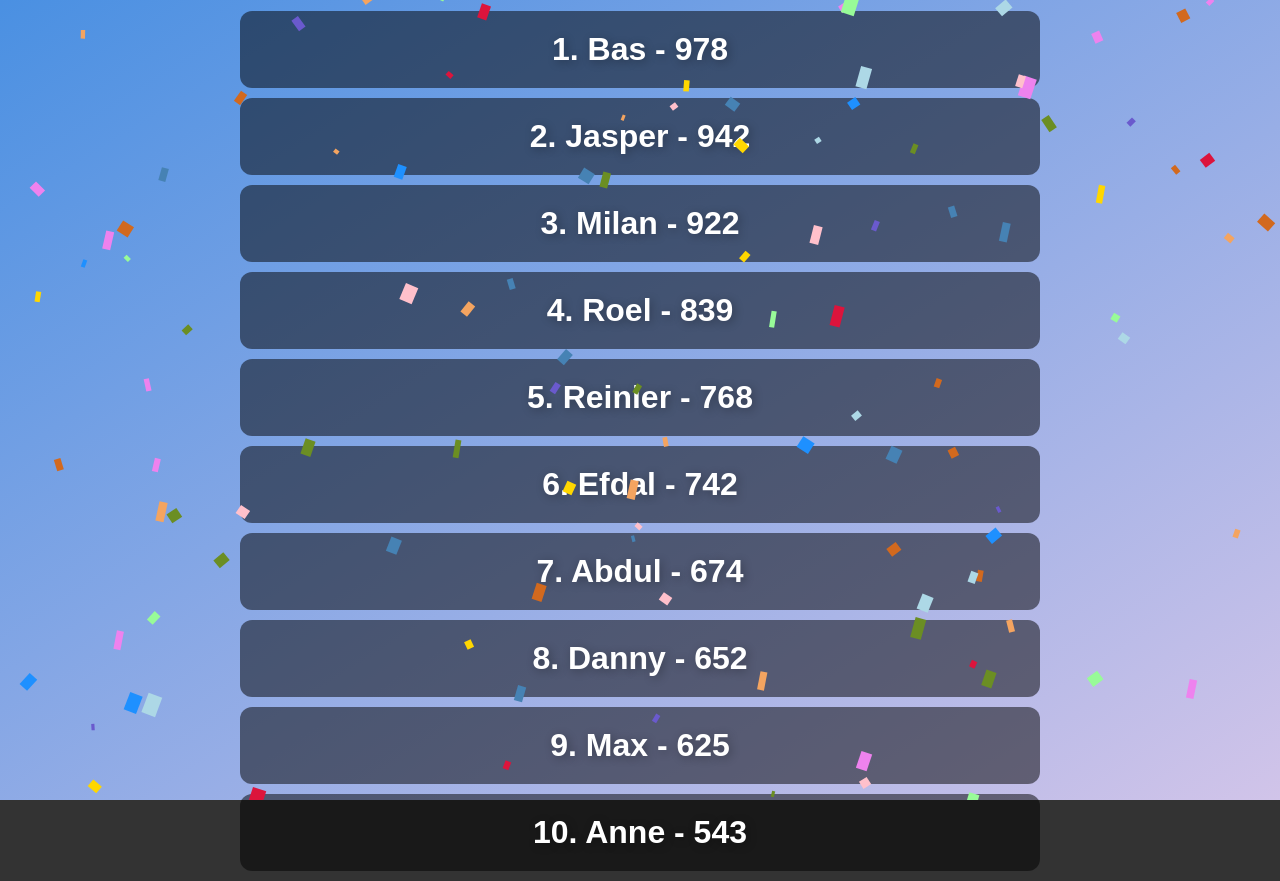
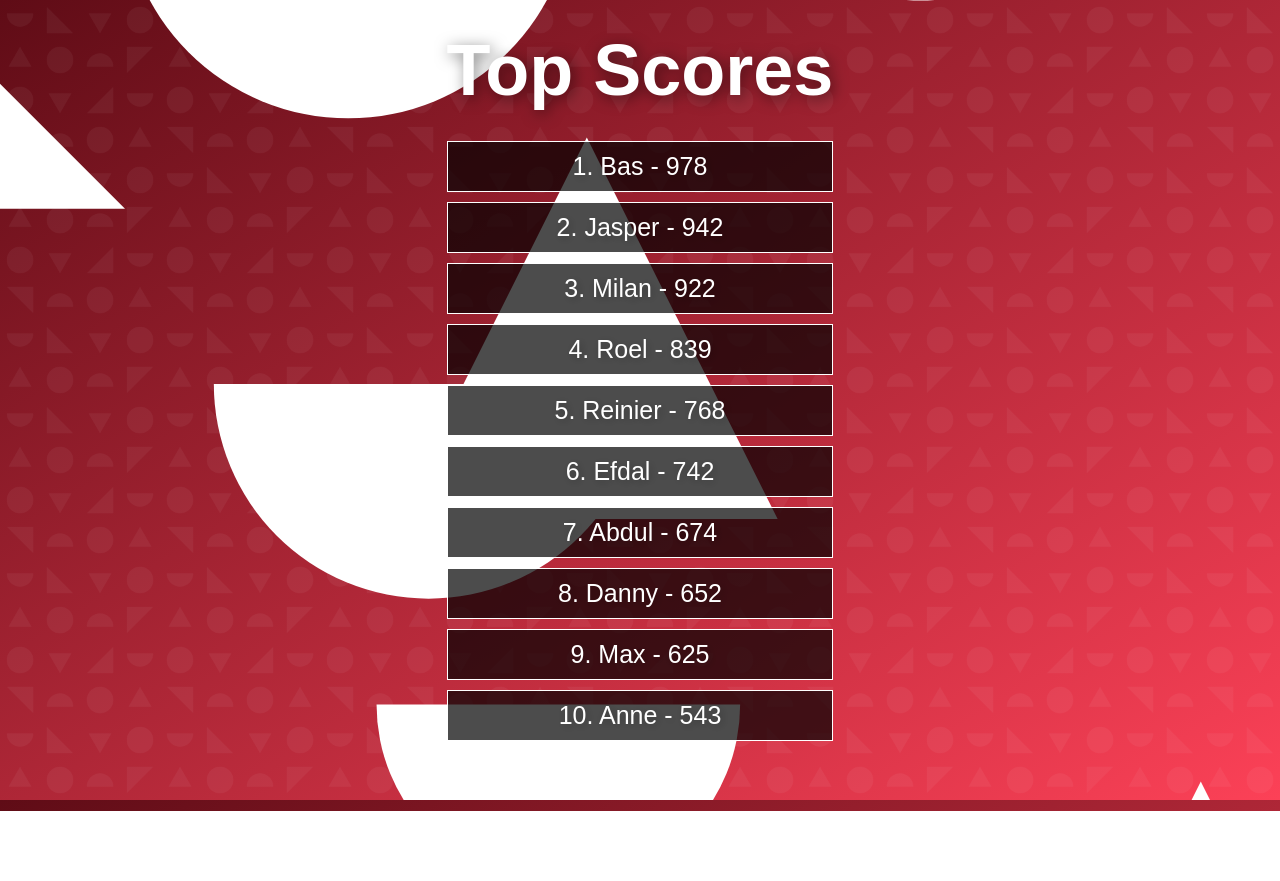
Before and after one commit to Prism098/CDI-Games, a plain HTML site: page scoreboardCDI-main/index.html in a window 1280 px wide. After the commit the page ends 811 px from the top, so only its background shows below. Drawn offline with Linux system fonts and the light colour scheme; a web font is replaced by a local one.

Commit message:
Achtergrond, patronen, vormen, opmaak

```diff
--- a/scoreboardCDI-main/index.html
+++ b/scoreboardCDI-main/index.html
@@ -5,74 +5,27 @@
   <meta name="viewport" content="width=device-width, initial-scale=1.0">
   <title>Scoreboard</title>
   <link rel="stylesheet" href="scoreboard.css"> <!-- Link naar de externe CSS -->
+  <link href="https://fonts.cdnfonts.com/css/ibm-plex-sans" rel="stylesheet">
 </head>
+
+
+
 <body>
+
+  <div id="patternLayer"></div> <!-- Layer for the repeated pattern -->
   <div class="scoreboard">
     <h1>Top Scores</h1>
     <ol id="scoreList"></ol>
   </div>
 
-  <!-- Confetti JS -->
-  <script src="confetti/confetti.js"></script>
+
+  <canvas id="backgroundCanvas"></canvas>
 
 
-  <script>
-    // Array om de gebruikte namen bij te houden
-    let usedNames = [];
+  <!-- Confetti JS -->
+  <!-- <script src="confetti/confetti.js"></script> -->
+  <script src="testScoreboard.js"></script>
 
-    // Functie om een willekeurige naam te genereren zonder duplicaten
-    function generateRandomName() {
-      const names = ['Bas', 'Reinier', 'Abdul', 'Milan', 'Efdal', 'Max', 'Roel', 'Anne', 'Danny', 'Jasper'];
 
-      // Krijg een willekeurige naam die nog niet is gebruikt
-      let randomName;
-      do {
-        randomName = names[Math.floor(Math.random() * names.length)];
-      } while (usedNames.includes(randomName)); // Herhaal totdat een unieke naam wordt gevonden
-
-      // Voeg de naam toe aan de lijst van gebruikte namen
-      usedNames.push(randomName);
-
-      return randomName;
-    }
-
-    // Functie om een willekeurige score te genereren tussen 500 en 1000
-    function generateRandomScore() {
-      return Math.floor(Math.random() * (1000 - 500 + 1)) + 500;
-    }
-
-    // Functie om de scorelijst te genereren en te sorteren
-    function generateScoreboard() {
-      const scoreList = document.getElementById('scoreList');
-      const numScores = 10; // Aantal scores die we willen tonen
-
-      // Maak een array om de scores en namen op te slaan
-      let scores = [];
-
-      for (let i = 0; i < numScores; i++) {
-        const name = generateRandomName(); // Genereer unieke naam
-        const score = generateRandomScore(); // Genereer score tussen 500 en 1000
-
-        // Voeg naam en score toe aan de scores array
-        scores.push({ name: name, score: score });
-      }
-
-      // Sorteer de array van scores van hoog naar laag
-      scores.sort((a, b) => b.score - a.score);
-
-      // Voeg de gesorteerde lijst toe aan de HTML
-      scores.forEach((item, index) => {
-        const li = document.createElement('li');
-        li.textContent = `${index + 1}. ${item.name} - ${item.score}`; // Voeg nummer, naam en score toe
-        scoreList.appendChild(li); // Voeg het item toe aan de lijst
-      });
-    }
-
-    // Start de confetti zodra de pagina geladen is
-    window.onload = function() {
-      generateScoreboard(); // Genereer het scorebord
-      confetti.start(); // Start de confetti direct bij het laden van de pagina
-    };
-  </script>
 </body>
 </html>
--- a/scoreboardCDI-main/scoreboard.css
+++ b/scoreboardCDI-main/scoreboard.css
@@ -1,53 +1,75 @@
+/* Background color with gradient */
 body {
   margin: 0;
   padding: 0;
-  background: #333;
-  font-family: Arial, sans-serif;
+  font-family: 'IBM Plex Sans', sans-serif;
   display: flex;
   justify-content: center;
   align-items: center;
   height: 100vh;
+  background: linear-gradient(to bottom right, #5f0c16, #fc4157); /* Base gradient background */
+  overflow: hidden; /* Prevent scrollbars if layers extend outside */
 }
 
-.scoreboard {
-  position: absolute;
+/* Pattern layer for shapes.png */
+#patternLayer {
+  position: fixed;
   top: 0;
   left: 0;
-  width: 100%;
-  height: 100%;
-  background: linear-gradient(to bottom right, #4a90e2, #d1c4e9);
+  width: 100vw;
+  height: 100vh;
+  z-index: 1; /* Above the gradient background but below canvas and scoreboard */
+  background-image: url('./assets/shapes.png'); /* Path to your PNG */
+  background-size: 400px 400px; /* Adjust size of the repeated pattern */
+  background-repeat: repeat; /* Repeat pattern */
+  pointer-events: none; /* Prevent it from blocking interactions */
+  opacity: 5%;
+}
+
+/* Canvas for animations */
+#backgroundCanvas {
+  position: fixed;
+  top: 0;
+  left: 0;
+  width: 100vw;
+  height: 100vh;
+  z-index: 2; /* Above the pattern layer */
+}
+
+/* Scoreboard styles */
+.scoreboard {
+  position: relative;
   display: flex;
   flex-direction: column;
   justify-content: center;
   align-items: center;
-  color: #fff;
-  padding: 40px; /* Verhoog de padding voor meer ruimte rondom het scorebord */
+  padding: 40px;
   text-align: center;
   box-sizing: border-box;
-  z-index: 10;
+  z-index: 3; /* Above all background layers */
 }
 
 .scoreboard h1 {
   margin: 0;
-  font-size: 72px; /* Vergroot de font-size van de titel */
+  font-size: 72px;
   color: #fff;
-  text-shadow: 3px 3px 15px rgba(0, 0, 0, 0.5); /* Versterk de text-shadow voor beter zichtbaarheid */
+  text-shadow: 3px 3px 15px rgba(0, 0, 0, 0.5);
 }
 
 #scoreList {
   list-style-type: none;
   padding: 0;
-  margin: 40px 0;
-  width: 85%; /* Vergroot de breedte van de lijst */
-  max-width: 800px; /* Verhoog de max-width voor grotere lijst */
-  font-size: 32px; /* Vergroot de tekstgrootte van de scores */
+  margin: 20px 0;
+  width: 100%;
+  max-width: 800px;
+  font-size: 25px;
 }
 
 #scoreList li {
-  padding: 20px; /* Verhoog de padding voor meer ruimte in elk item */
-  background-color: rgba(0, 0, 0, 0.5);
-  border-radius: 12px; /* Maak de hoeken ronder */
-  margin: 10px 0; /* Vergroot de marge tussen de items */
+  padding: 10px;
+  background-color: rgba(0, 0, 0, 0.7);
+  margin: 10px 0;
   text-shadow: 2px 2px 10px rgba(0, 0, 0, 0.3);
-  font-weight: bold;
+  color: white;
+  border: 1px solid rgb(255, 255, 255);
 }
--- /dev/null
+++ b/scoreboardCDI-main/testScoreboard.js
@@ -0,0 +1,185 @@
+// Array om de gebruikte namen bij te houden
+let usedNames = [];
+
+// Functie om een willekeurige naam te genereren zonder duplicaten
+function generateRandomName() {
+  const names = ['Bas', 'Reinier', 'Abdul', 'Milan', 'Efdal', 'Max', 'Roel', 'Anne', 'Danny', 'Jasper'];
+
+  // Krijg een willekeurige naam die nog niet is gebruikt
+  let randomName;
+  do {
+    randomName = names[Math.floor(Math.random() * names.length)];
+  } while (usedNames.includes(randomName)); // Herhaal totdat een unieke naam wordt gevonden
+
+  // Voeg de naam toe aan de lijst van gebruikte namen
+  usedNames.push(randomName);
+
+  return randomName;
+}
+
+// Functie om een willekeurige score te genereren tussen 500 en 1000
+function generateRandomScore() {
+  return Math.floor(Math.random() * (1000 - 500 + 1)) + 500;
+}
+
+// Functie om de scorelijst te genereren en te sorteren
+function generateScoreboard() {
+  const scoreList = document.getElementById('scoreList');
+  const numScores = 10; // Aantal scores die we willen tonen
+
+  // Maak een array om de scores en namen op te slaan
+  let scores = [];
+
+  for (let i = 0; i < numScores; i++) {
+    const name = generateRandomName(); // Genereer unieke naam
+    const score = generateRandomScore(); // Genereer score tussen 500 en 1000
+
+    // Voeg naam en score toe aan de scores array
+    scores.push({ name: name, score: score });
+  }
+
+  // Sorteer de array van scores van hoog naar laag
+  scores.sort((a, b) => b.score - a.score);
+
+  // Voeg de gesorteerde lijst toe aan de HTML
+  scores.forEach((item, index) => {
+    const li = document.createElement('li');
+    li.textContent = `${index + 1}. ${item.name} - ${item.score}`; // Voeg nummer, naam en score toe
+    scoreList.appendChild(li); // Voeg het item toe aan de lijst
+  });
+}
+
+// Start de confetti zodra de pagina geladen is
+window.onload = function() {
+  generateScoreboard(); // Genereer het scorebord
+  confetti.start(); // Start de confetti direct bij het laden van de pagina
+};
+
+
+
+
+
+
+
+
+
+
+// --------------creeeren van shapes--------------------------------------------------------------------------------------------------------------------------------------
+const canvas = document.getElementById('backgroundCanvas');
+const ctx = canvas.getContext('2d');
+
+// Set canvas size to match the screen
+function setCanvasSize() {
+  canvas.width = window.innerWidth;
+  canvas.height = window.innerHeight;
+}
+
+// Shape Class
+class Shape {
+  constructor(type) {
+    this.type = type; // "circle", "half-circle", "right-triangle", "triangle"
+    this.size = Math.random() * 200 + 75; // Larger size (50 to 150)
+    this.respawnOffScreen(); // Initialize position off-screen
+  }
+
+  // Respawn shape completely off-screen
+  respawnOffScreen() {
+    const spawnSides = ["top", "bottom", "left", "right"];
+    const side = spawnSides[Math.floor(Math.random() * spawnSides.length)];
+
+    switch (side) {
+      case "top": // Spawn above the canvas
+        this.x = Math.random() * canvas.width;
+        this.y = -this.size;
+        break;
+      case "bottom": // Spawn below the canvas
+        this.x = Math.random() * canvas.width;
+        this.y = canvas.height + this.size;
+        break;
+      case "left": // Spawn to the left of the canvas
+        this.x = -this.size;
+        this.y = Math.random() * canvas.height;
+        break;
+      case "right": // Spawn to the right of the canvas
+        this.x = canvas.width + this.size;
+        this.y = Math.random() * canvas.height;
+        break;
+    }
+
+    // Assign random speed and direction
+    const angle = Math.random() * Math.PI * 2; // Random angle in radians
+    const speed = Math.random() * 1 + 0.3; // Speed between 2 and 5
+    this.speedX = Math.cos(angle) * speed;
+    this.speedY = Math.sin(angle) * speed;
+    this.color = 'rgba(255, 255, 255, 1)'; // White color
+  }
+
+  draw() {
+    ctx.beginPath();
+    switch (this.type) {
+      case "circle":
+        ctx.arc(this.x, this.y, this.size, 0, Math.PI * 2);
+        break;
+      case "half-circle":
+        ctx.arc(this.x, this.y, this.size, 0, Math.PI); // Half-circle
+        break;
+      case "right-triangle":
+        ctx.moveTo(this.x, this.y);
+        ctx.lineTo(this.x + this.size, this.y);
+        ctx.lineTo(this.x, this.y - this.size);
+        ctx.closePath();
+        break;
+      case "triangle":
+        ctx.moveTo(this.x, this.y - this.size);
+        ctx.lineTo(this.x - this.size, this.y + this.size);
+        ctx.lineTo(this.x + this.size, this.y + this.size);
+        ctx.closePath();
+        break;
+    }
+    ctx.fillStyle = this.color;
+    ctx.fill();
+  }
+
+  update() {
+    // Move the shape
+    this.x += this.speedX;
+    this.y += this.speedY;
+
+    // Check if the shape has completely moved off-screen
+    if (
+      this.x - this.size > canvas.width || // Right
+      this.x + this.size < 0 || // Left
+      this.y - this.size > canvas.height || // Bottom
+      this.y + this.size < 0 // Top
+    ) {
+      this.respawnOffScreen(); // Respawn off-screen
+    }
+
+    this.draw();
+  }
+}
+
+// Generate 2 shapes per type (circle, half-circle, right triangle, triangle)
+const shapes = [];
+const types = ["circle", "half-circle", "right-triangle", "triangle"];
+types.forEach((type) => {
+  for (let i = 0; i < 2; i++) { // Max 2 shapes of each type
+    shapes.push(new Shape(type));
+  }
+});
+
+// Animation Loop
+function animate() {
+  ctx.clearRect(0, 0, canvas.width, canvas.height); // Clear canvas
+  shapes.forEach((shape) => shape.update()); // Update and draw each shape
+  requestAnimationFrame(animate); // Loop
+}
+
+// Initialize canvas size and animation
+setCanvasSize();
+animate();
+
+// Resize canvas on window resize
+window.addEventListener('resize', () => {
+  setCanvasSize();
+});
```
Also changed, not shown: scoreboardCDI-main/scoreboard.html (+11 -25 lines), scoreboardCDI-main/scoreboard.js (added, +146 -0 lines), scoreboardCDI-main/assets/shapes.png (added).
